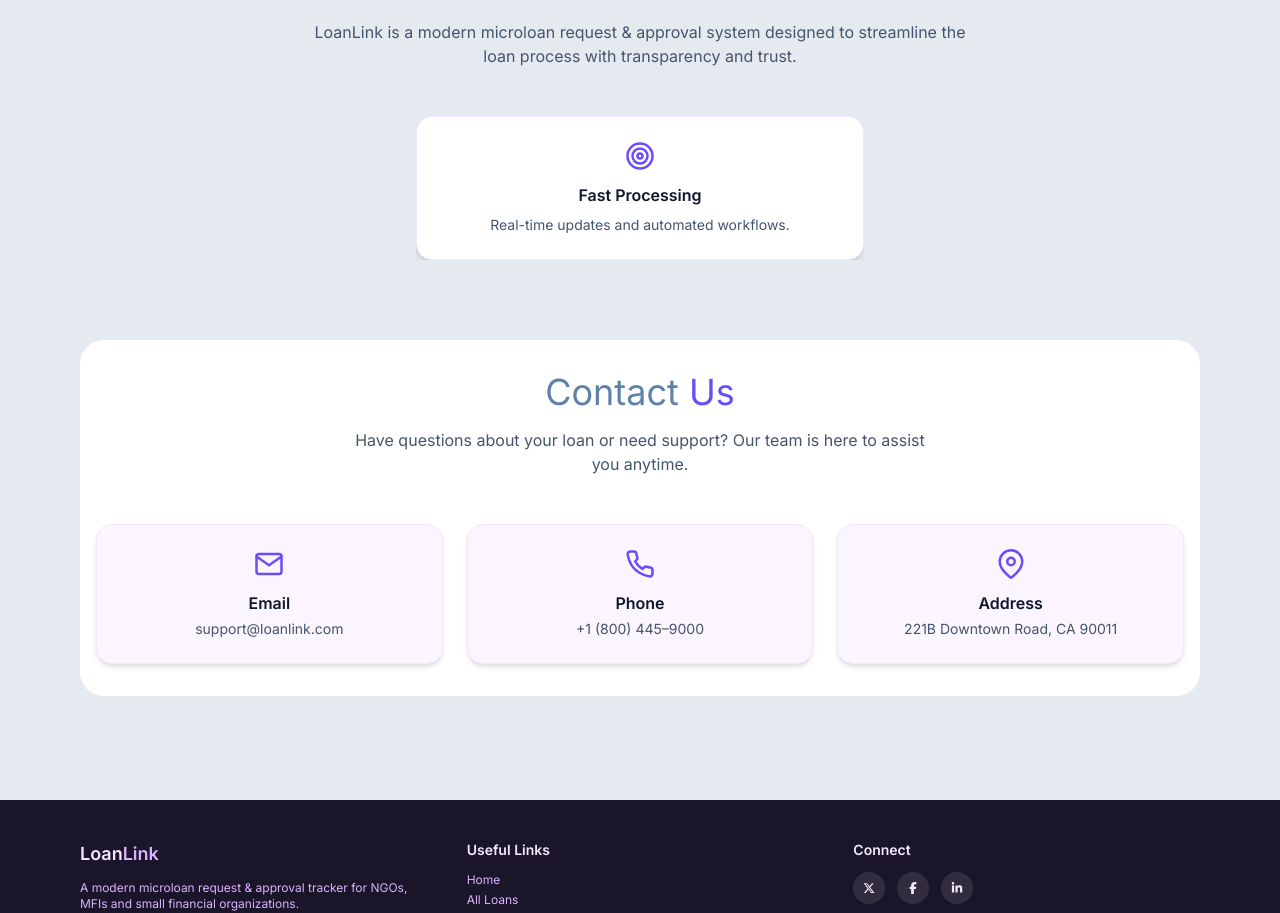
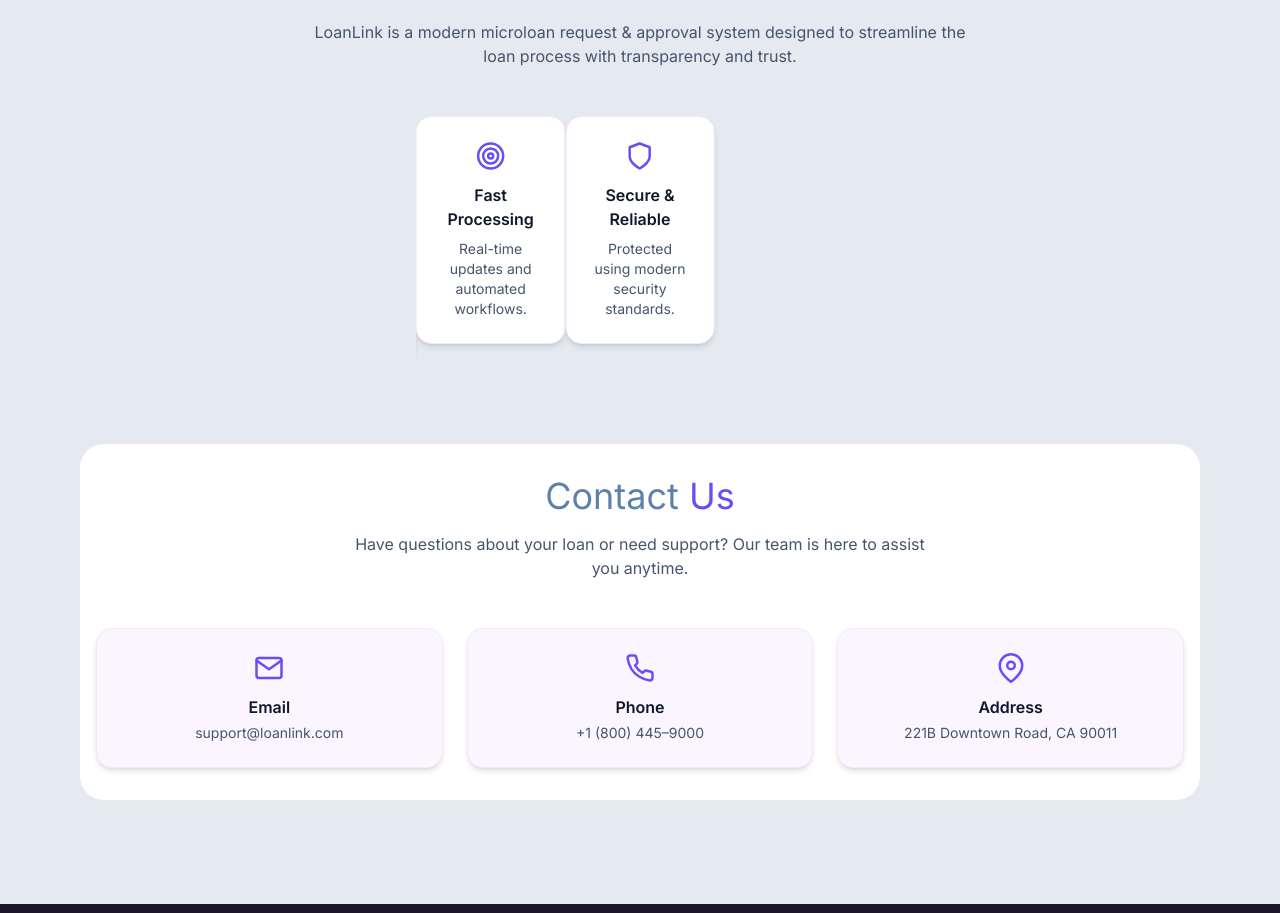
Before and after one commit to nswarnob/mrats-client, a React (Vite) app: page / in a window 1280 px wide. Shown: the part 1069-1982 px from the top of the page. Built offline with nearby package versions, Linux system fonts and the light colour scheme; no server answers.

Commit message:
updated about us

```diff
--- a/src/ui/AboutUs.jsx
+++ b/src/ui/AboutUs.jsx
@@ -3,8 +3,8 @@
 
 import { Swiper, SwiperSlide } from "swiper/react";
 import { Autoplay } from "swiper/modules";
+import "swiper/css";
 
-import "swiper/css";
 
 const AboutUs = () => {
   return (
@@ -28,11 +28,11 @@
         streamline the loan process with transparency and trust.
       </motion.p>
 
-      {/* 🔁 AUTO SLIDING CENTER CARD */}
+
       <div className="mt-12 max-w-md mx-auto">
         <Swiper
           modules={[Autoplay]}
-          slidesPerView={1}
+          slidesPerView={3}
           centeredSlides={true}
           loop={true}
           speed={1000}
```
